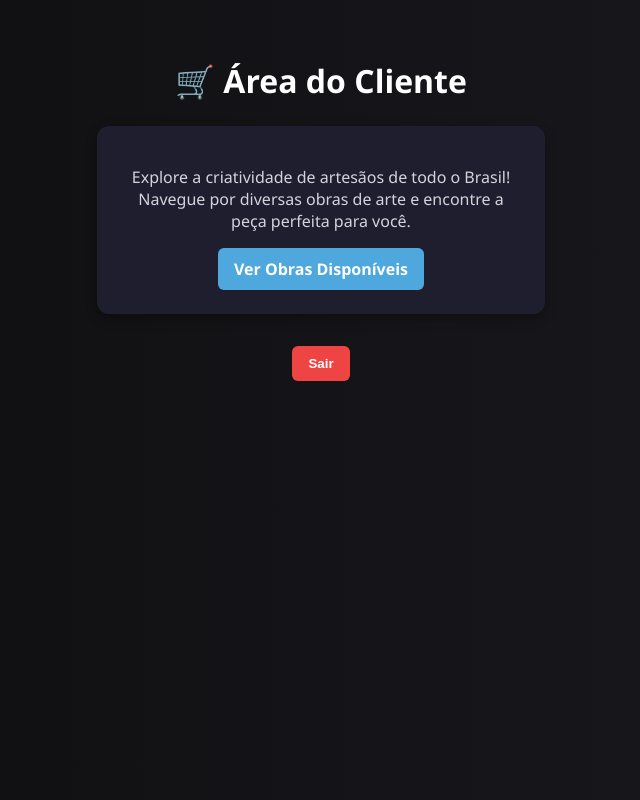
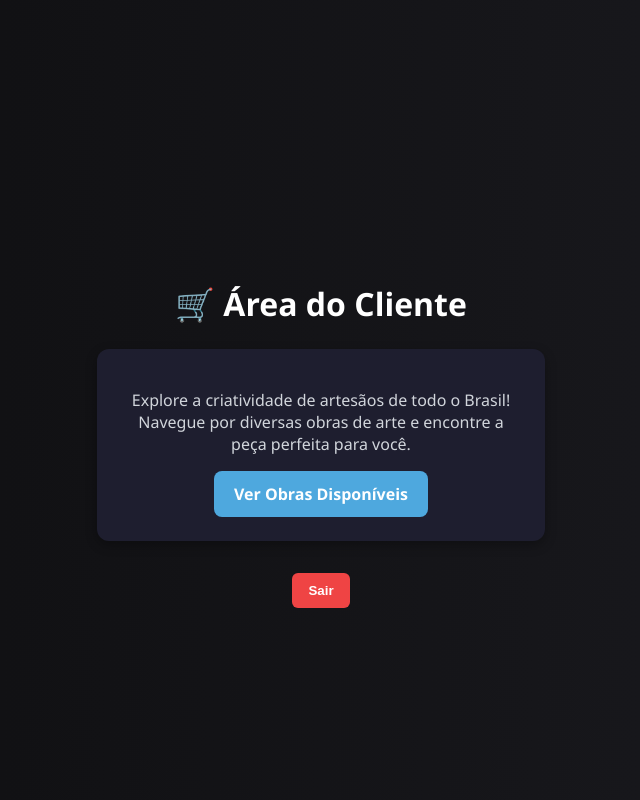
Before and after one commit to gabrielfrz/ArteLocal---FrontEnd, a React (Vite) app: page /dashboard-client in a window 1280 px wide. Shown: the whole page, without its empty margins (319-959 px from the left). Built offline with nearby package versions, Linux system fonts and the light colour scheme.

Commit message:
Consertando o Layout

```diff
--- a/src/pages/dashboardArtisan.css
+++ b/src/pages/dashboardArtisan.css
@@ -2,7 +2,7 @@
   display: flex;
   flex-direction: column;
   align-items: center;
-  justify-content: flex-start;
+  justify-content: center; /* centralizar verticalmente */
   min-height: 100vh;
   padding: 2rem;
   background: linear-gradient(to right, #0e0e10, #1a1a1f);
--- a/src/pages/dashboardClient.css
+++ b/src/pages/dashboardClient.css
@@ -2,7 +2,7 @@
   display: flex;
   flex-direction: column;
   align-items: center;
-  justify-content: flex-start;
+  justify-content: center; /* Centralizar verticalmente */
   min-height: 100vh;
   padding: 2rem;
   background: linear-gradient(to right, #0e0e10, #1a1a1f);
@@ -34,12 +34,12 @@
 
 .client-button {
   display: inline-block;
-  padding: 10px 16px;
+  padding: 12px 20px;
   border: none;
-  border-radius: 6px;
+  border-radius: 8px;
   font-weight: 600;
   cursor: pointer;
-  transition: background-color 0.3s ease;
+  transition: background-color 0.3s ease, transform 0.2s ease;
   text-decoration: none;
   color: white;
 }
@@ -50,6 +50,7 @@
 
 .client-button.primary:hover {
   background-color: #2196f3;
+  transform: translateY(-2px);
 }
 
 .logout-button {
```
